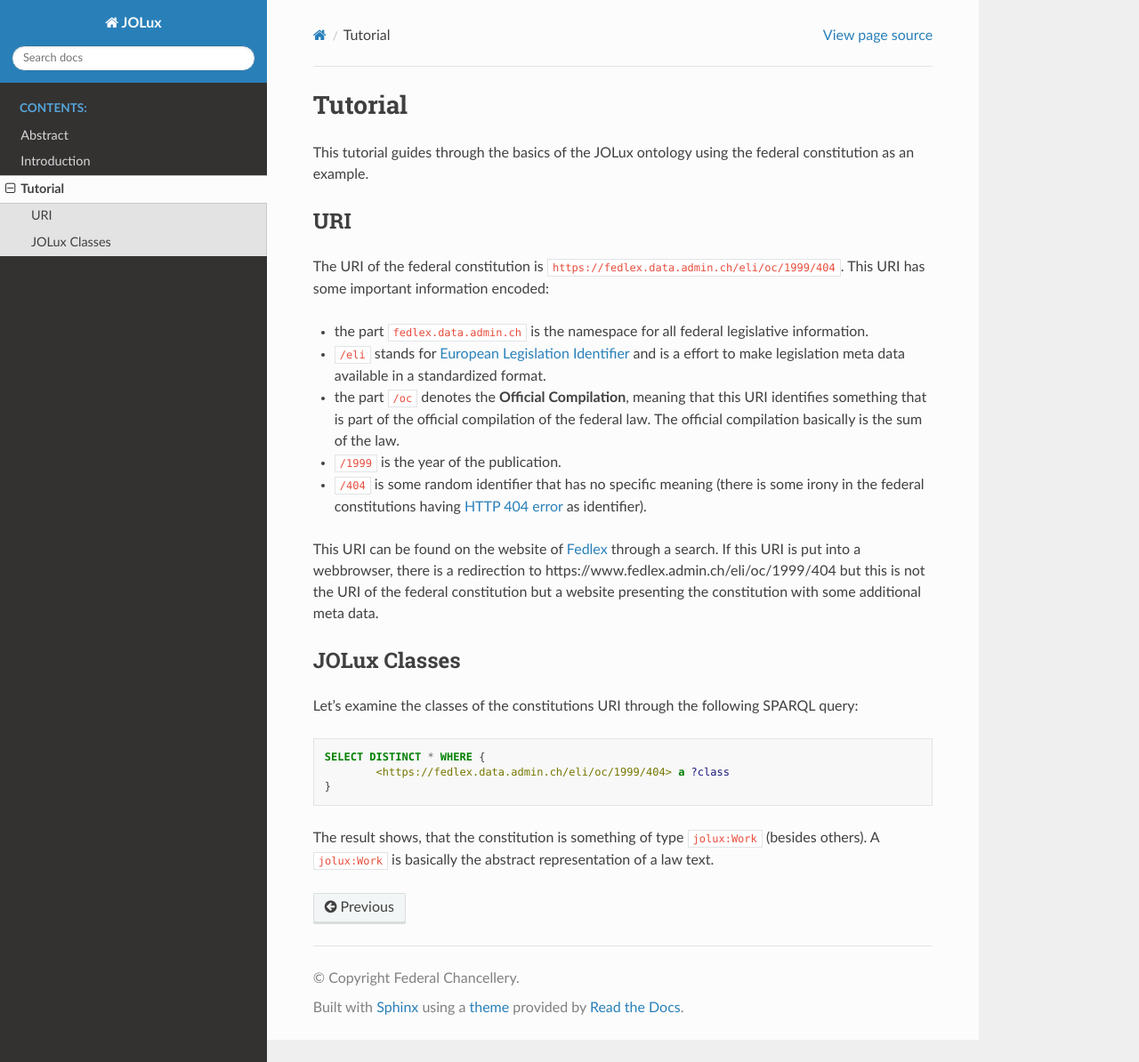
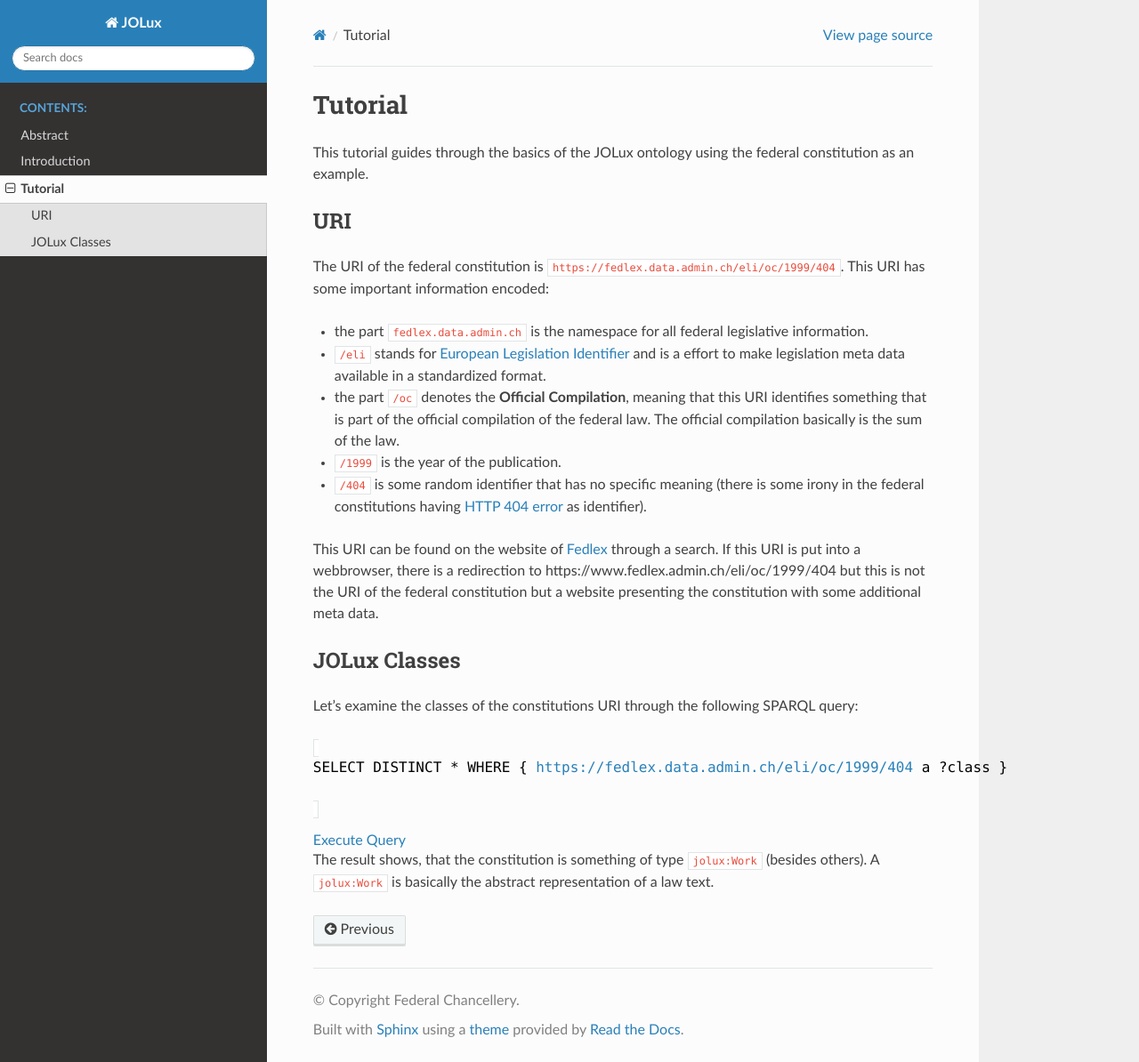
Before and after one commit to bequrios/jolux-sphinx, a Sphinx documentation site: the page built from doc/3_tutorial.md, in a window 1280 px wide and 1194 px high. Shown: the whole window at 89% size. Built offline with Sphinx 7.4.7 and the Read the Docs theme 2.0.0, drawn with Linux system fonts in a browser that asks for light colours; some of the changed lines change nothing that is shown.

Commit message:
try sparql links

````diff
--- a/doc/3_tutorial.md
+++ b/doc/3_tutorial.md
@@ -18,7 +18,7 @@ This URI can be found on the website of [Fedlex](https://www.fedlex.admin.ch/) t
 
 Let's examine the classes of the constitutions URI through the following SPARQL query:
 
-```SPARQL
+```{sparql-query}
 SELECT DISTINCT * WHERE {
 	<https://fedlex.data.admin.ch/eli/oc/1999/404> a ?class
 }
--- a/doc/conf.py
+++ b/doc/conf.py
@@ -2,6 +2,10 @@
 #
 # For the full list of built-in configuration values, see the documentation:
 # https://www.sphinx-doc.org/en/master/usage/configuration.html
+
+import os
+import sys
+sys.path.insert(0, os.path.abspath('./extensions'))
 
 # -- Project information -----------------------------------------------------
 # https://www.sphinx-doc.org/en/master/usage/configuration.html#project-information
@@ -15,7 +19,8 @@ release = '0.1'
 # -- General configuration ---------------------------------------------------
 # https://www.sphinx-doc.org/en/master/usage/configuration.html#general-configuration
 
-extensions = ['myst_parser']
+extensions = ['myst_parser',
+              'sparql_link']
 
 templates_path = ['_templates']
 exclude_patterns = ['_build', 'Thumbs.db', '.DS_Store']
--- /dev/null
+++ b/doc/extensions/sparql_link.py
@@ -0,0 +1,38 @@
+from docutils import nodes
+from docutils.parsers.rst import Directive
+from sphinx.util.docutils import SphinxDirective
+from sphinx.util.nodes import nested_parse_with_titles
+
+class SparqlQueryNode(nodes.General, nodes.Element):
+    pass
+
+
+def visit_sparql_query_node_html(self, node):
+    self.body.append(self.starttag(node, 'div', CLASS='sparql-query'))
+    self.body.append('<pre><code>')
+
+
+def depart_sparql_query_node_html(self, node):
+    self.body.append('</code></pre>')
+    query = node['query'].replace('\n', ' ').replace('"', '\\"')
+    endpoint = 'https://your-sparql-endpoint.com/sparql'  # Replace with your SPARQL endpoint
+    url = f'{endpoint}?query={query}'
+    link_html = f'<a href="{url}" target="_blank">Execute Query</a>'
+    self.body.append(link_html)
+    self.body.append('</div>')
+
+
+class SparqlQueryDirective(SphinxDirective):
+    has_content = True
+
+    def run(self):
+        query = '\n'.join(self.content)
+        node = SparqlQueryNode(query=query)
+        self.add_name(node)
+        nested_parse_with_titles(self.state, self.content, node)
+        return [node]
+
+
+def setup(app):
+    app.add_node(SparqlQueryNode, html=(visit_sparql_query_node_html, depart_sparql_query_node_html))
+    app.add_directive('sparql-query', SparqlQueryDirective)
````
